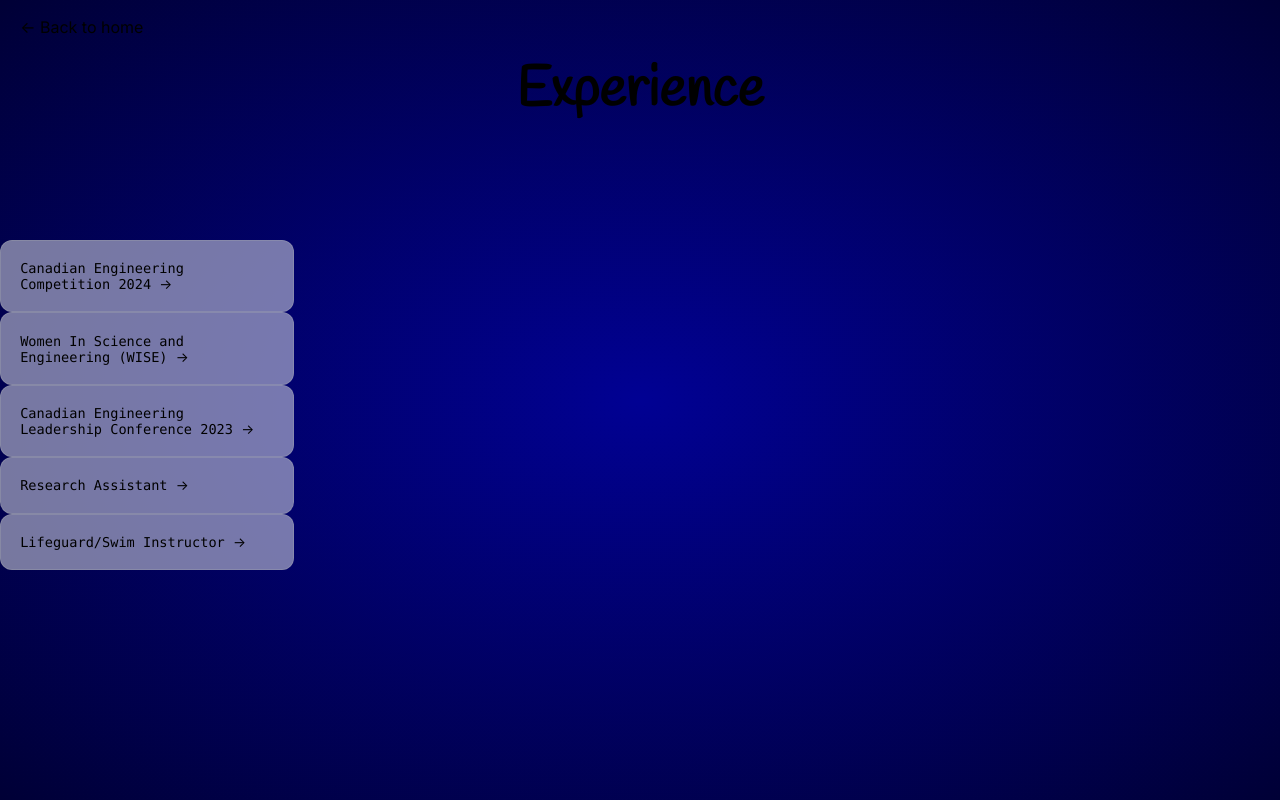
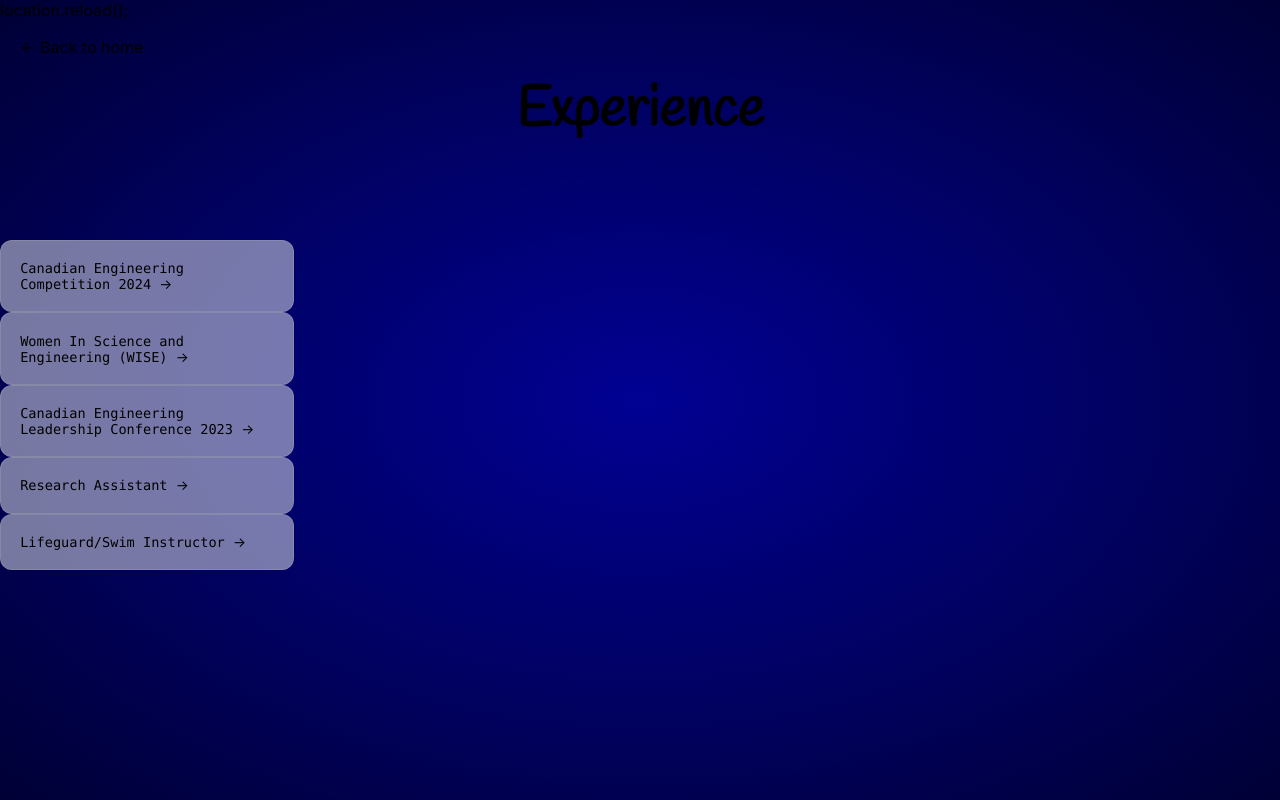
Before and after one commit to Philippamadill/personalsite, a Next.js app in the folder personal-site/: page /experience in a window 1280 px wide. Built offline with nearby package versions, Linux system fonts and the light colour scheme.

Commit message:
let's see if this does anything

```diff
--- a/personal-site/src/app/experience/page.tsx
+++ b/personal-site/src/app/experience/page.tsx
@@ -78,6 +78,7 @@
 
     return (
         <main className={styles.main}>
+            location.reload();
             <div  className={styles.left}>
                 <Link href="/">
                     <div className={styles.card}>
```
